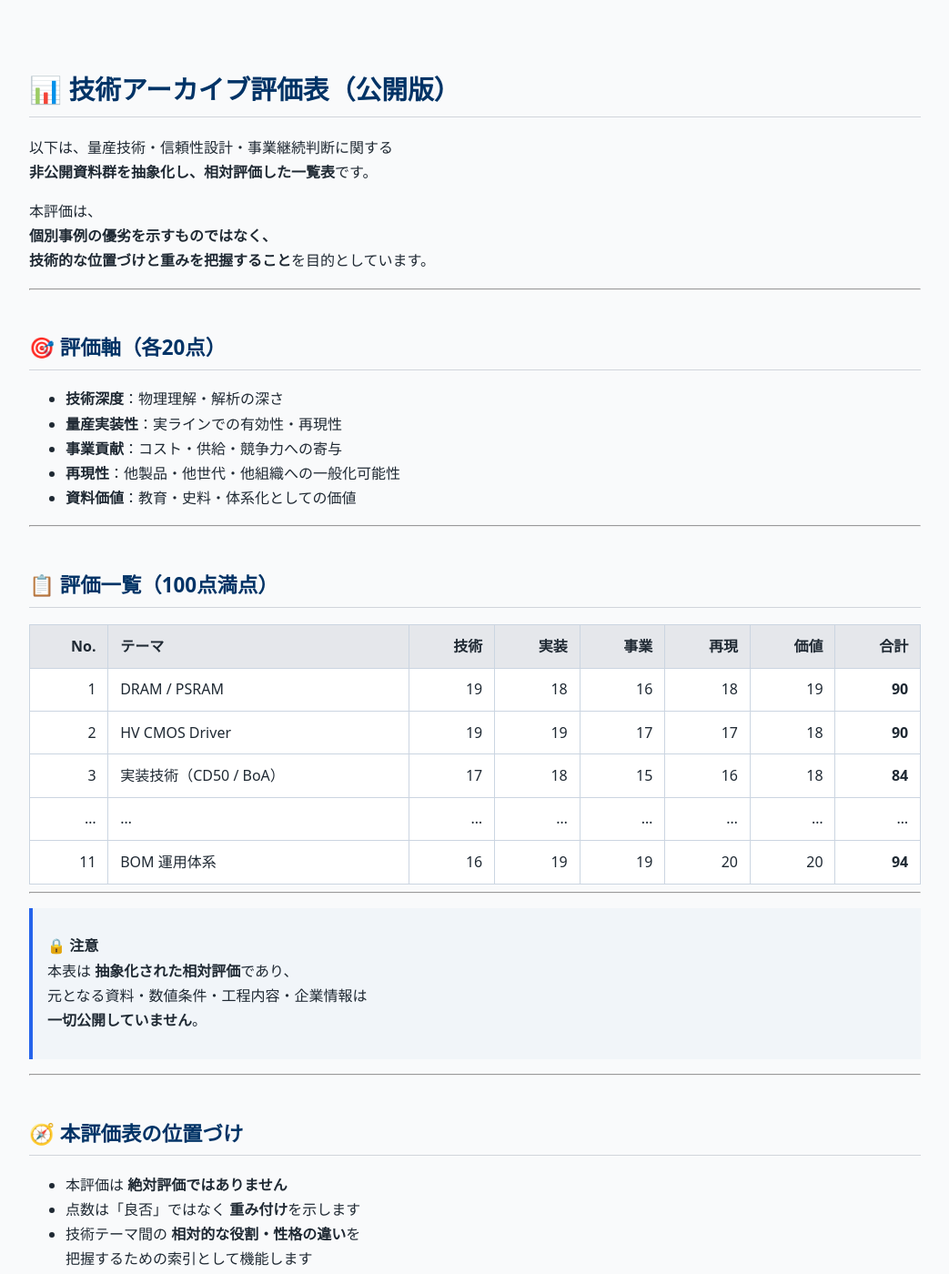
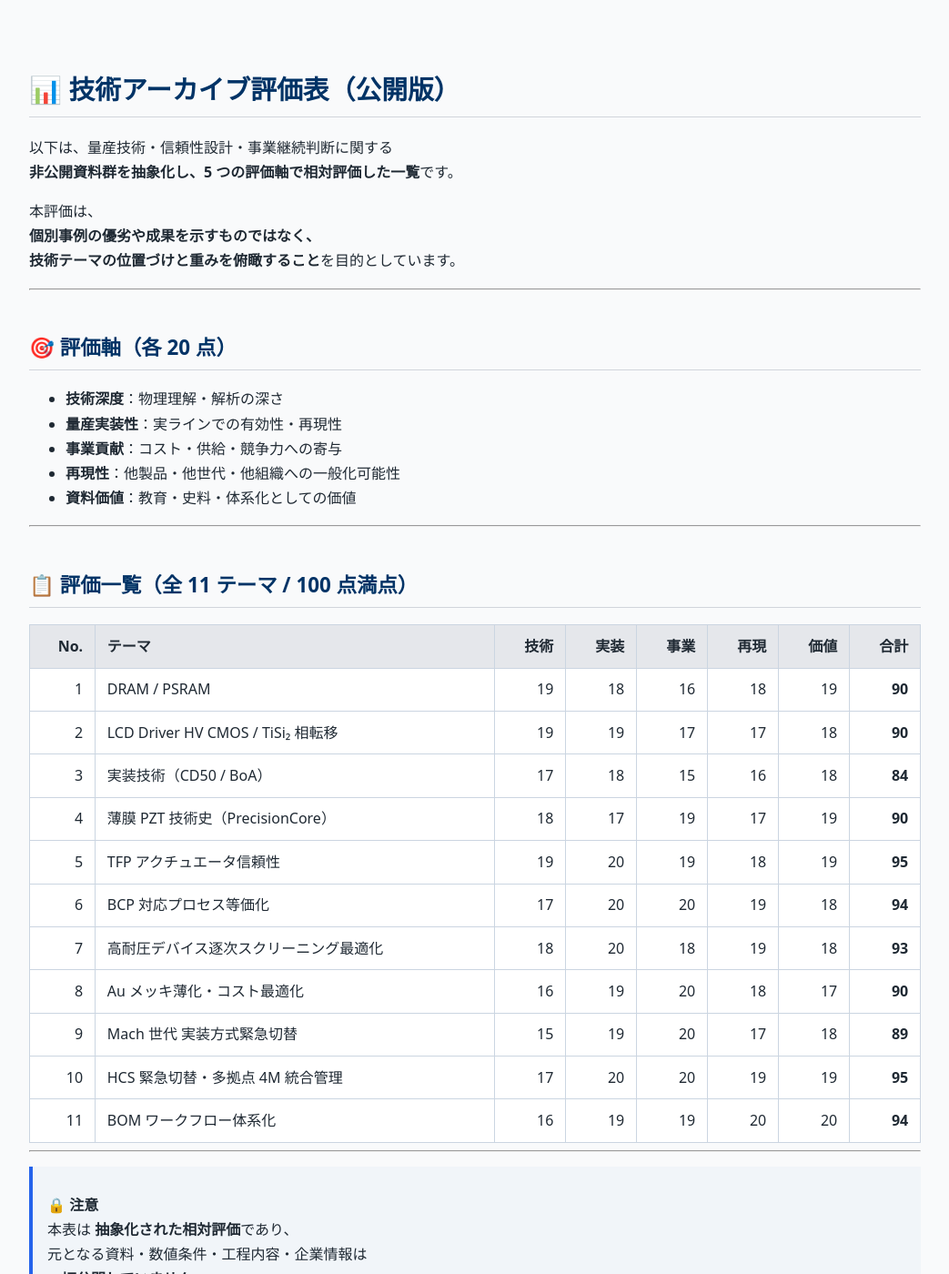
Before and after one commit to Samizo-AITL/Samizo-AITL.github.io, a Jekyll site: the page built from about/docs/evaluation.md, in a window 1280 px wide and 1400 px high. Shown: the whole window at 91% size, without its empty margins (118-1161 px from the left). Built offline with Jekyll 4.4.1, drawn with Linux system fonts in a browser that asks for light colours; some of the changed text lies outside the part shown.

Commit message:
Update evaluation.md

```diff
--- a/about/docs/evaluation.md
+++ b/about/docs/evaluation.md
@@ -6,15 +6,15 @@ title: "Evaluation Matrix — Manufacturing Technology"
 # 📊 技術アーカイブ評価表（公開版）
 
 以下は、量産技術・信頼性設計・事業継続判断に関する
-**非公開資料群を抽象化し、相対評価した一覧表**です。
+**非公開資料群を抽象化し、5 つの評価軸で相対評価した一覧**です。
 
 本評価は、
-**個別事例の優劣を示すものではなく、
-技術的な位置づけと重みを把握すること**を目的としています。
+**個別事例の優劣や成果を示すものではなく、
+技術テーマの位置づけと重みを俯瞰すること**を目的としています。
 
 ---
 
-## 🎯 評価軸（各20点）
+## 🎯 評価軸（各 20 点）
 
 - **技術深度**：物理理解・解析の深さ
 - **量産実装性**：実ラインでの有効性・再現性
@@ -24,15 +24,21 @@ title: "Evaluation Matrix — Manufacturing Technology"
 
 ---
 
-## 📋 評価一覧（100点満点）
+## 📋 評価一覧（全 11 テーマ / 100 点満点）
 
 | No. | テーマ | 技術 | 実装 | 事業 | 再現 | 価値 | 合計 |
 |---:|---|---:|---:|---:|---:|---:|---:|
 | 1 | DRAM / PSRAM | 19 | 18 | 16 | 18 | 19 | **90** |
-| 2 | HV CMOS Driver | 19 | 19 | 17 | 17 | 18 | **90** |
+| 2 | LCD Driver HV CMOS / TiSi₂ 相転移 | 19 | 19 | 17 | 17 | 18 | **90** |
 | 3 | 実装技術（CD50 / BoA） | 17 | 18 | 15 | 16 | 18 | **84** |
-| … | … | … | … | … | … | … | … |
-| 11 | BOM 運用体系 | 16 | 19 | 19 | 20 | 20 | **94** |
+| 4 | 薄膜 PZT 技術史（PrecisionCore） | 18 | 17 | 19 | 17 | 19 | **90** |
+| 5 | TFP アクチュエータ信頼性 | 19 | 20 | 19 | 18 | 19 | **95** |
+| 6 | BCP 対応プロセス等価化 | 17 | 20 | 20 | 19 | 18 | **94** |
+| 7 | 高耐圧デバイス逐次スクリーニング最適化 | 18 | 20 | 18 | 19 | 18 | **93** |
+| 8 | Au メッキ薄化・コスト最適化 | 16 | 19 | 20 | 18 | 17 | **90** |
+| 9 | Mach 世代 実装方式緊急切替 | 15 | 19 | 20 | 17 | 18 | **89** |
+|10 | HCS 緊急切替・多拠点 4M 統合管理 | 17 | 20 | 20 | 19 | 19 | **95** |
+|11 | BOM ワークフロー体系化 | 16 | 19 | 19 | 20 | 20 | **94** |
 
 ---
 
@@ -46,12 +52,12 @@ title: "Evaluation Matrix — Manufacturing Technology"
 ## 🧭 本評価表の位置づけ
 
 - 本評価は **絶対評価ではありません**
-- 点数は「良否」ではなく **重み付け**を示します
-- 技術テーマ間の **相対的な役割・性格の違い**を
-  把握するための索引として機能します
+- 点数は「優劣」ではなく **技術的重み・役割**を示します
+- 各テーマは **技術判断フレーム（framework.md）** により
+  同一の思考構造で整理されています
 
 ---
 
 > ✨ 本評価表は、
-> **技術判断フレーム（framework.md）** と対になり、
-> 量産技術を俯瞰するための入口として設計されています。
+> **技術判断フレーム**と対になり、
+> 抽象化技術アーカイブ全体を俯瞰するための索引として機能します。
```
